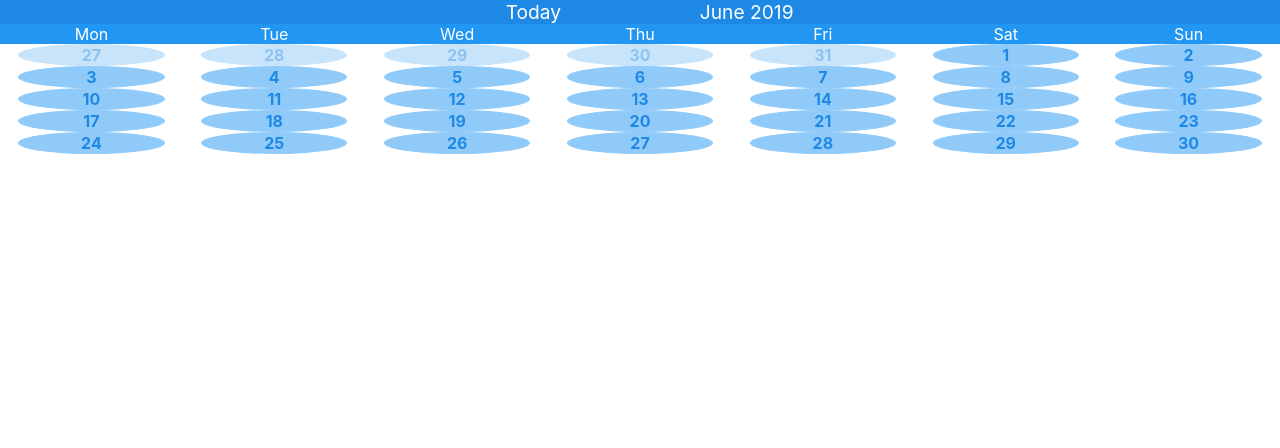
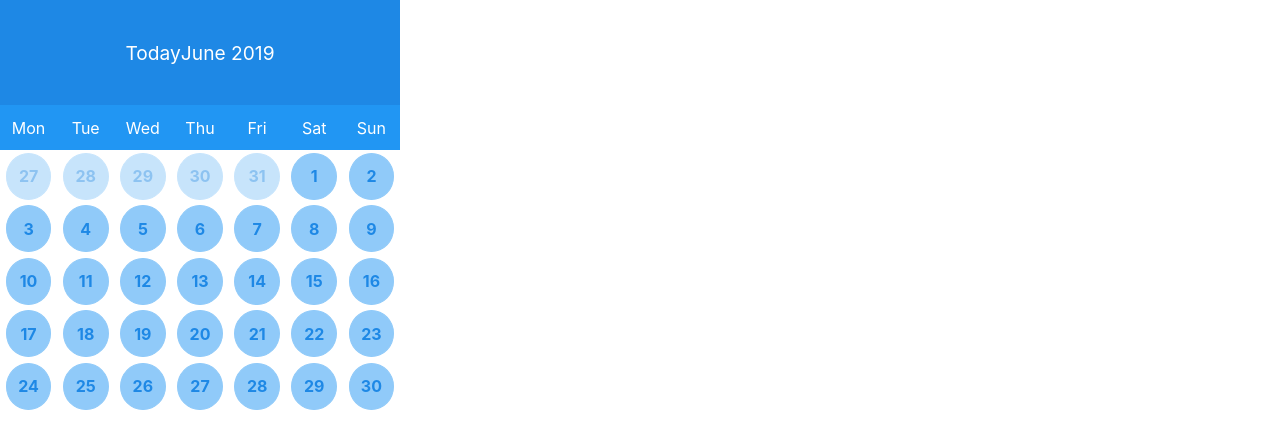
Before and after one commit to VladimirRudkovskiy/Event-Calendar, a React (Create React App) app: page / in a window 1280 px wide. Shown: the top 448 px of the page. Built offline with nearby package versions, Linux system fonts and the light colour scheme.

Commit message:
adding styles

```diff
--- a/src/Calendar/Calendar.js
+++ b/src/Calendar/Calendar.js
@@ -30,7 +30,7 @@ export default class Calendar extends React.Component {
 	}
 
 	previous = () => {
-		const currentMonthView = this.getSnapshotBeforeUpdate.selectedMonth;
+		const currentMonthView = this.state.selectedMonth;
 
 		this.setState({
 			selectedMonth: currentMonthView.subtract(1, 'month')
--- a/src/Calendar/calendar.css
+++ b/src/Calendar/calendar.css
@@ -1,5 +1,3 @@
-@import url('https://fonts.googleapis.com/css?family=Dosis');
-
 
 body {
   font-size: 16px;
@@ -50,7 +48,8 @@ body {
 }
 
 .main-calendar {
-  height: 100%;
+	width: 400px;
+  height: 500px;
   display: flex;
 	flex-wrap: wrap;
 
```
